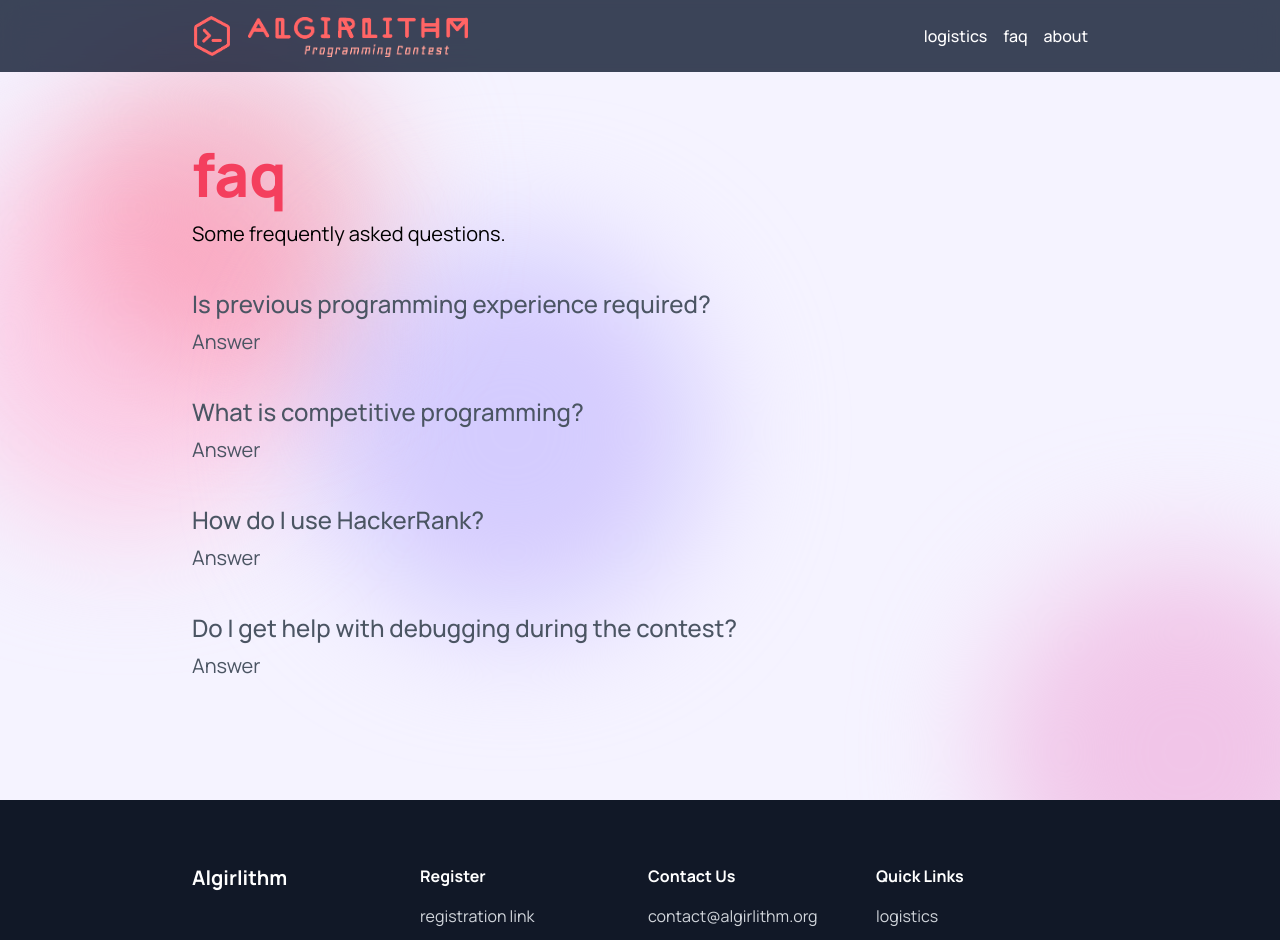
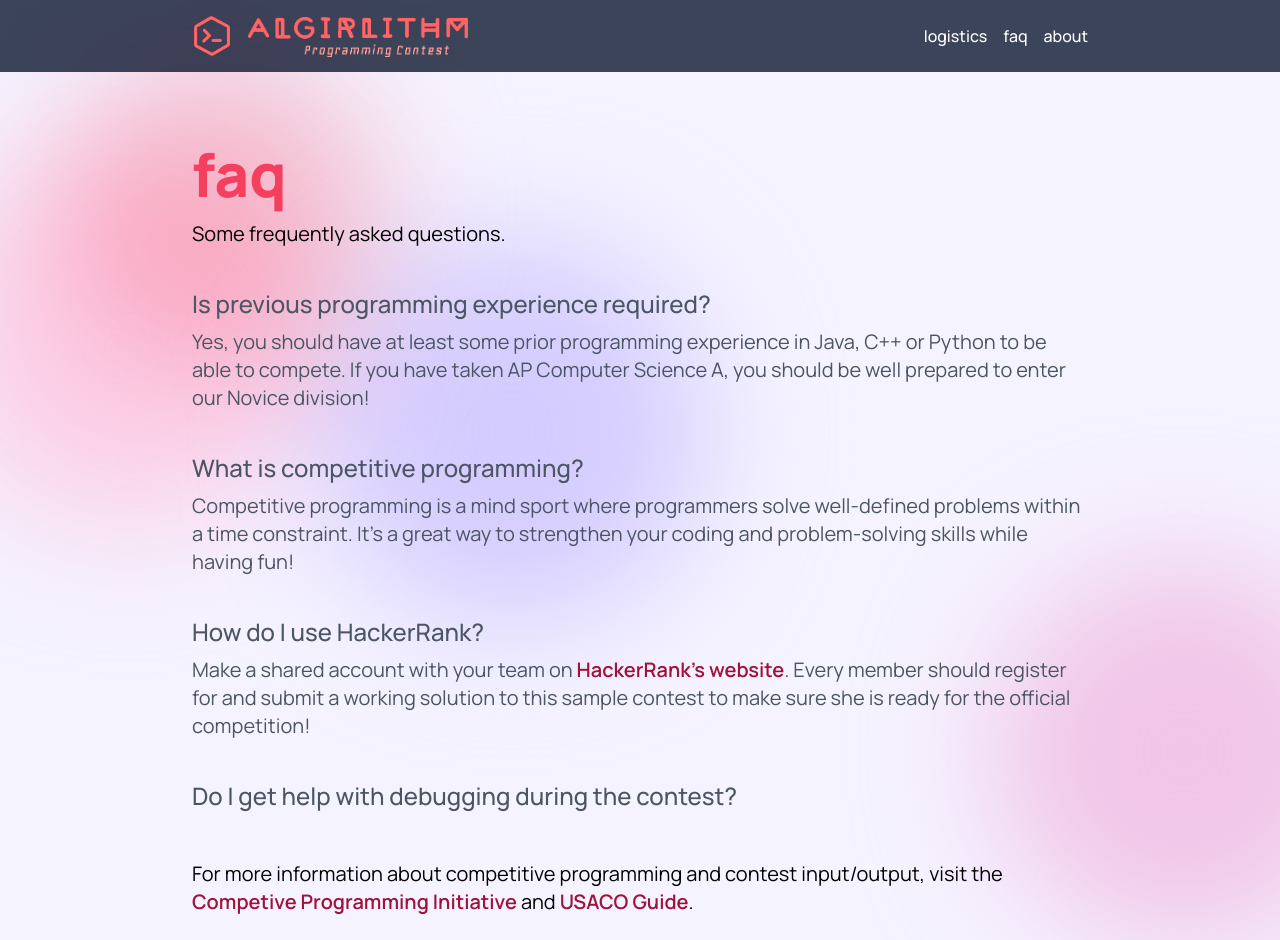
Before and after one commit to maggie-j-liu/algirlithm, a Next.js app: page /faq in a window 1280 px wide. Shown: the top 940 px of the page. Built offline with nearby package versions, Linux system fonts and the light colour scheme.

Commit message:
content updates

```diff
--- a/pages/faq.jsx
+++ b/pages/faq.jsx
@@ -6,19 +6,45 @@ import { Title } from "@/components/Titles";
 const faq = [
   {
     question: "Is previous programming experience required?",
-    answer: "Answer",
+    answer: (
+      <>
+        Yes, you should have at least some prior programming experience in Java,
+        C++ or Python to be able to compete. If you have taken AP Computer
+        Science A, you should be well prepared to enter our Novice division!
+      </>
+    ),
   },
   {
     question: "What is competitive programming?",
-    answer: "Answer",
+    answer: (
+      <>
+        Competitive programming is a mind sport where programmers solve
+        well-defined problems within a time constraint. It’s a great way to
+        strengthen your coding and problem-solving skills while having fun!
+      </>
+    ),
   },
   {
     question: "How do I use HackerRank?",
-    answer: "Answer",
+    answer: (
+      <>
+        Make a shared account with your team on{" "}
+        <a
+          className="link"
+          href="https://hackerrank.com"
+          target="_blank"
+          rel="noreferrer"
+        >
+          HackerRank's website
+        </a>
+        . Every member should register for and submit a working solution to this
+        sample contest to make sure she is ready for the official competition!
+      </>
+    ),
   },
   {
     question: "Do I get help with debugging during the contest?",
-    answer: "Answer",
+    answer: <></>,
   },
 ];
 
@@ -30,7 +56,7 @@ const FAQ = () => {
         <Section>
           <Title className={"mb-4"}>faq</Title>
           <p>Some frequently asked questions.</p>
-          <div className={"mt-8 space-y-6"}>
+          <div className={"my-8 space-y-6"}>
             {faq.map((f) => (
               <div
                 key={f.question}
@@ -43,6 +69,28 @@ const FAQ = () => {
               </div>
             ))}
           </div>
+          <p>
+            For more information about competitive programming and contest
+            input/output, visit the{" "}
+            <a
+              className="link"
+              href="https://joincpi.org"
+              target="_blank"
+              rel="noreferrer"
+            >
+              Competive Programming Initiative
+            </a>{" "}
+            and{" "}
+            <a
+              className="link"
+              href="https://usaco.guide"
+              target="_blank"
+              rel="noreferrer"
+            >
+              USACO Guide
+            </a>
+            .
+          </p>
         </Section>
       </div>
     </main>
--- a/pages/logistics.jsx
+++ b/pages/logistics.jsx
@@ -14,7 +14,7 @@ const Logistics = () => {
           <Title>logistics</Title>
           <p className={"mt-6"}>
             The alGIRLithm programming contest will take place on October 23,
-            2021.
+            2021 from 4PM to 6PM EDT.
           </p>
         </Section>
         <Section>
@@ -57,12 +57,16 @@ const Logistics = () => {
           <p>Link to a sample problem</p>
           <SubSubtitle>Scoring system</SubSubtitle>
           <p>
-            Solutions are tested on a number of test cases; each correct test
-            case is worth an equal number of points Some problems may include
-            subtasks
+            Each problem is worth an equal number of points. Within a problem,
+            each correct test case is worth an equal number of points. Ties are
+            broken by the time of a team’s last correct submission.
           </p>
           <SubSubtitle>Teams</SubSubtitle>
-          <p>Up to 3 (share an account)</p>
+          <p>
+            Girls are allowed and encouraged to participate in teams of 3. Each
+            team shares one HackerRank account, which they will submit solutions
+            from.
+          </p>
           <p className={"text-xl"}>
             There will be two divisions: Novice and Advanced.
           </p>
@@ -72,7 +76,7 @@ const Logistics = () => {
             as female or non-binary. Underrepresented minorities and students of
             low socioeconomic status are strongly encouraged to participate.
           </p>
-          <p>Templates and searching online during the contest is allowed</p>
+          <p>Templates and searching online during the contest are allowed.</p>
         </Section>
       </div>
     </main>
```
